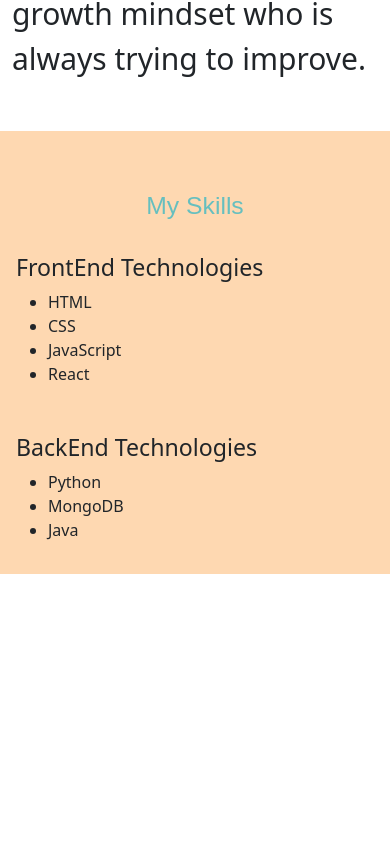
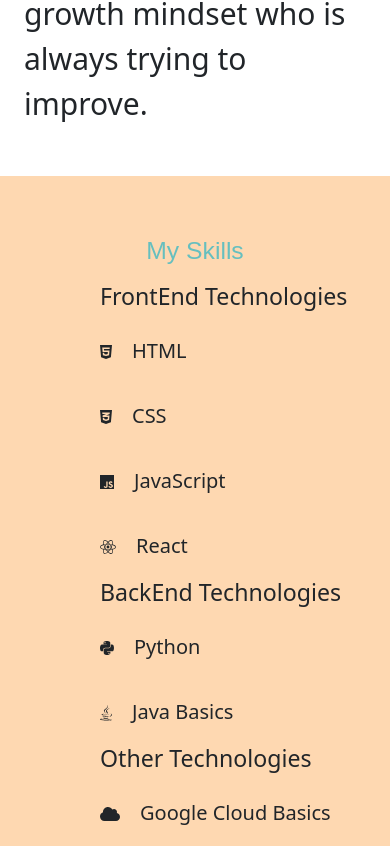
Before and after one commit to Pravin1095/Pravin-Portfolio, a Next.js app: page / in a window 390 px wide. Shown: the part 863-1709 px from the top of the page. Before the commit the page ends 1437 px from the top, so only its background shows below. Built offline with nearby package versions, Linux system fonts and the light colour scheme.

Commit message:
#added Fontawesome and added responsive grid layout to skills component

```diff
--- a/components/Skills.jsx
+++ b/components/Skills.jsx
@@ -1,27 +1,37 @@
 import React from "react";
+import { library } from '@fortawesome/fontawesome-svg-core';
+
+// import your icons
+import { FontAwesomeIcon } from '@fortawesome/react-fontawesome'
+import { faCloud } from '@fortawesome/free-solid-svg-icons';
+import { faHtml5,faCss3Alt,faJs,faReact,faPython,faJava,faClo} from '@fortawesome/free-brands-svg-icons';
 
 function Skills() {
   return (
     <div className="skill">
       <h2 className="skills-h2">My Skills</h2>
+      <div className='row total-skills'>
+      <div className="col-lg-4">
+        <h3>FrontEnd Technologies</h3>
 
-      <div className="total-skills">
-        <h3>FrontEnd Technologies</h3>
-        <ul>
-          <li>HTML</li>
-          <li>CSS</li>
-          <li>JavaScript</li>
-          <li>React</li>
-        </ul>
+        <div className='pad-style'><FontAwesomeIcon icon={faHtml5}></FontAwesomeIcon><h5>HTML</h5></div>
+        <div className='pad-style'><FontAwesomeIcon icon={faCss3Alt}></FontAwesomeIcon><h5>CSS</h5></div>
+        <div className='pad-style'><FontAwesomeIcon icon={faJs}></FontAwesomeIcon><h5>JavaScript</h5></div>
+        <div className='pad-style'><FontAwesomeIcon icon={faReact}></FontAwesomeIcon><h5>React</h5></div>
+
+
       </div>
 
-      <div className="total-skills">
+      <div className="col-lg-4">
         <h3>BackEnd Technologies</h3>
-        <ul>
-          <li>Python</li>
-          <li>MongoDB</li>
-          <li>Java</li>
-        </ul>
+        <div className='pad-style'><FontAwesomeIcon icon={faPython}></FontAwesomeIcon><h5>Python</h5></div>
+        <div className='pad-style'><FontAwesomeIcon icon={faJava}></FontAwesomeIcon><h5>Java Basics</h5></div>
+
+      </div>
+      <div className='col-lg-4'>
+      <h3>Other Technologies</h3>
+        <div className='pad-style'><FontAwesomeIcon icon={faCloud}></FontAwesomeIcon><h5>Google Cloud Basics</h5></div>
+      </div>
       </div>
     </div>
   );
--- a/package.json
+++ b/package.json
@@ -9,6 +9,11 @@
     "lint": "next lint"
   },
   "dependencies": {
+    "@fortawesome/fontawesome-svg-core": "^6.2.1",
+    "@fortawesome/free-brands-svg-icons": "^6.2.1",
+    "@fortawesome/free-solid-svg-icons": "^6.2.1",
+    "@fortawesome/react-fontawesome": "^0.2.0",
+    "bootstrap": "^5.2.3",
     "eslint": "8.28.0",
     "eslint-config-next": "13.0.6",
     "next": "13.0.6",
--- a/pages/_app.js
+++ b/pages/_app.js
@@ -1,5 +1,5 @@
 import '../styles/globals.css'
-
+import 'bootstrap/dist/css/bootstrap.css';
 import Head from 'next/head'
 import Script from 'next/script'
 
@@ -9,6 +9,7 @@
       <Head>
       <link href="https://cdn.jsdelivr.net/npm/bootstrap@5.0.2/dist/css/bootstrap.min.css" rel="stylesheet" integrity="sha384-EVSTQN3/azprG1Anm3QDgpJLIm9Nao0Yz1ztcQTwFspd3yD65VohhpuuCOmLASjC" crossorigin="anonymous" />
       </Head>
+      <Script src="https://cdn.jsdelivr.net/npm/bootstrap@5.0.2/dist/js/bootstrap.bundle.min.js" integrity="sha384-MrcW6ZMFYlzcLA8Nl+NtUVF0sA7MsXsP1UyJoMp4YLEuNSfAP+JcXn/tWtIaxVXM" crossorigin="anonymous"></Script>
         <Script src="https://cdn.jsdelivr.net/npm/@popperjs/core@2.9.2/dist/umd/popper.min.js" integrity="sha384-IQsoLXl5PILFhosVNubq5LC7Qb9DXgDA9i+tQ8Zj3iwWAwPtgFTxbJ8NT4GN1R8p" crossorigin="anonymous"></Script>
         <Script src="https://cdn.jsdelivr.net/npm/bootstrap@5.0.2/dist/js/bootstrap.min.js" integrity="sha384-cVKIPhGWiC2Al4u+LWgxfKTRIcfu0JTxR+EQDz/bgldoEyl4H0zUF0QKbrJ0EcQF" crossorigin="anonymous"></Script>
 
--- a/styles/globals.css
+++ b/styles/globals.css
@@ -55,7 +55,18 @@
   .skills-h2 {
     margin-top: 50px;
   }
-  .total-skills {
-    padding: 1rem 1rem;
-    display: inline-block;
+
+  .total-skills{
+    padding-left:100px;
   }
+
+  .pad-style{
+    padding:20px 0;
+  }
+
+  h5{
+    display:inline;
+    padding-left : 20px;
+    padding-top:20px;
+
+  }
```
